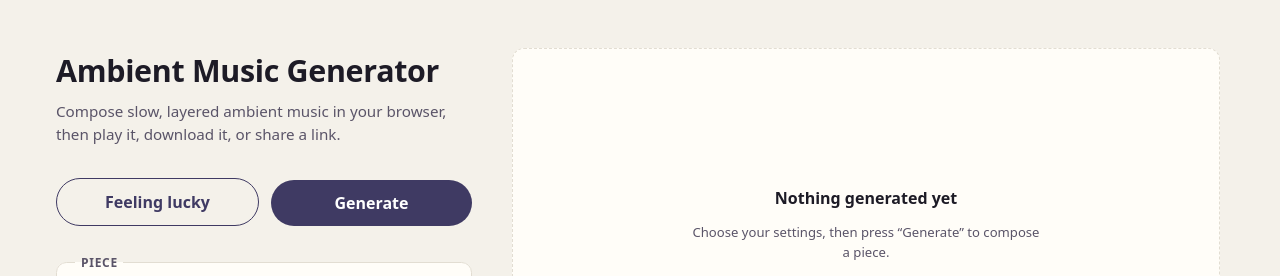
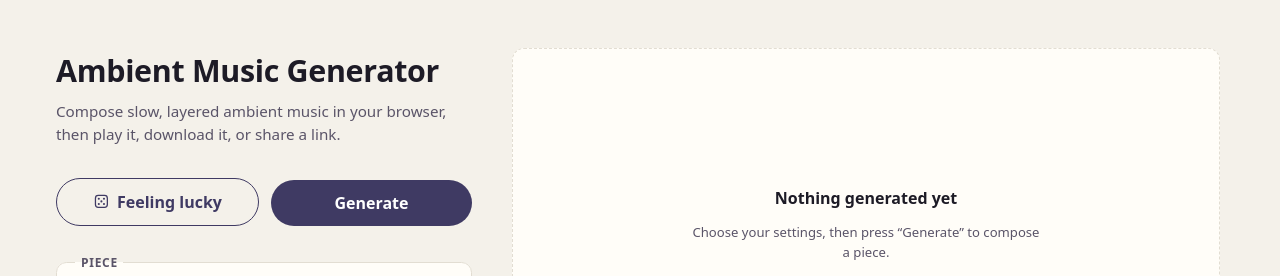
Before and after one commit to Bacce/ambient-music-generator, a React (Vite) app: page / in a window 1280 px wide. Shown: the top 276 px of the page. Built offline with nearby package versions, Linux system fonts and the light colour scheme.

Commit message:
Add dice icon to the Feeling lucky button
- Add DieIcon SVG following existing icon conventions.
- Render it inline with the label via a spaced flex layout.

```diff
--- a/src/App.tsx
+++ b/src/App.tsx
@@ -120,6 +120,30 @@ function StopIcon() {
   return (
     <svg viewBox="0 0 24 24" aria-hidden="true" focusable="false">
       <rect x="6.5" y="6.5" width="11" height="11" rx="1.5" fill="currentColor" />
+    </svg>
+  );
+}
+
+function DieIcon() {
+  return (
+    <svg viewBox="0 0 24 24" aria-hidden="true" focusable="false">
+      <rect
+        x="3.5"
+        y="3.5"
+        width="17"
+        height="17"
+        rx="4"
+        fill="none"
+        stroke="currentColor"
+        strokeWidth="1.8"
+      />
+      <g fill="currentColor">
+        <circle cx="8.3" cy="8.3" r="1.5" />
+        <circle cx="15.7" cy="8.3" r="1.5" />
+        <circle cx="12" cy="12" r="1.5" />
+        <circle cx="8.3" cy="15.7" r="1.5" />
+        <circle cx="15.7" cy="15.7" r="1.5" />
+      </g>
     </svg>
   );
 }
@@ -576,10 +600,11 @@ export const App = () => {
         <div className="actions sticky-actions">
           <button
             type="button"
-            className="secondary"
+            className="secondary lucky-button"
             onClick={feelingLucky}
             title="Randomize key, style, mood, instruments, variation and seed without generating. Duration and tempo stay as set."
           >
+            <DieIcon />
             Feeling lucky
           </button>
           <button type="submit" disabled={!canGenerate}>Generate</button>
--- a/src/index.css
+++ b/src/index.css
@@ -380,6 +380,20 @@ button.secondary:hover:not(:disabled) {
   background: var(--surface-soft);
 }
 
+button.lucky-button {
+  display: inline-flex;
+  align-items: center;
+  justify-content: center;
+  gap: 0.45rem;
+}
+
+button.lucky-button svg {
+  display: block;
+  flex: none;
+  width: 1.05rem;
+  height: 1.05rem;
+}
+
 button.ghost {
   padding: 0.5rem 0.9rem;
   background: transparent;
```
